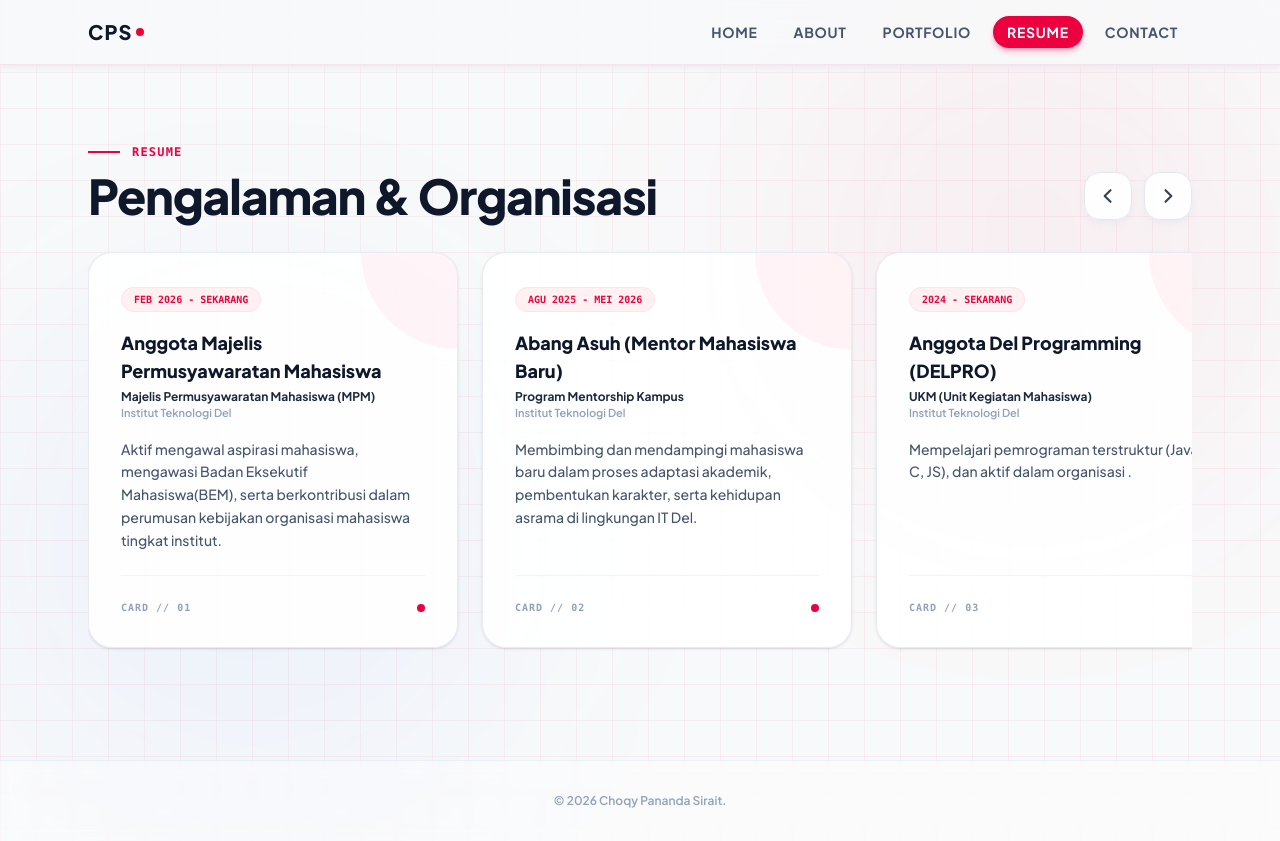
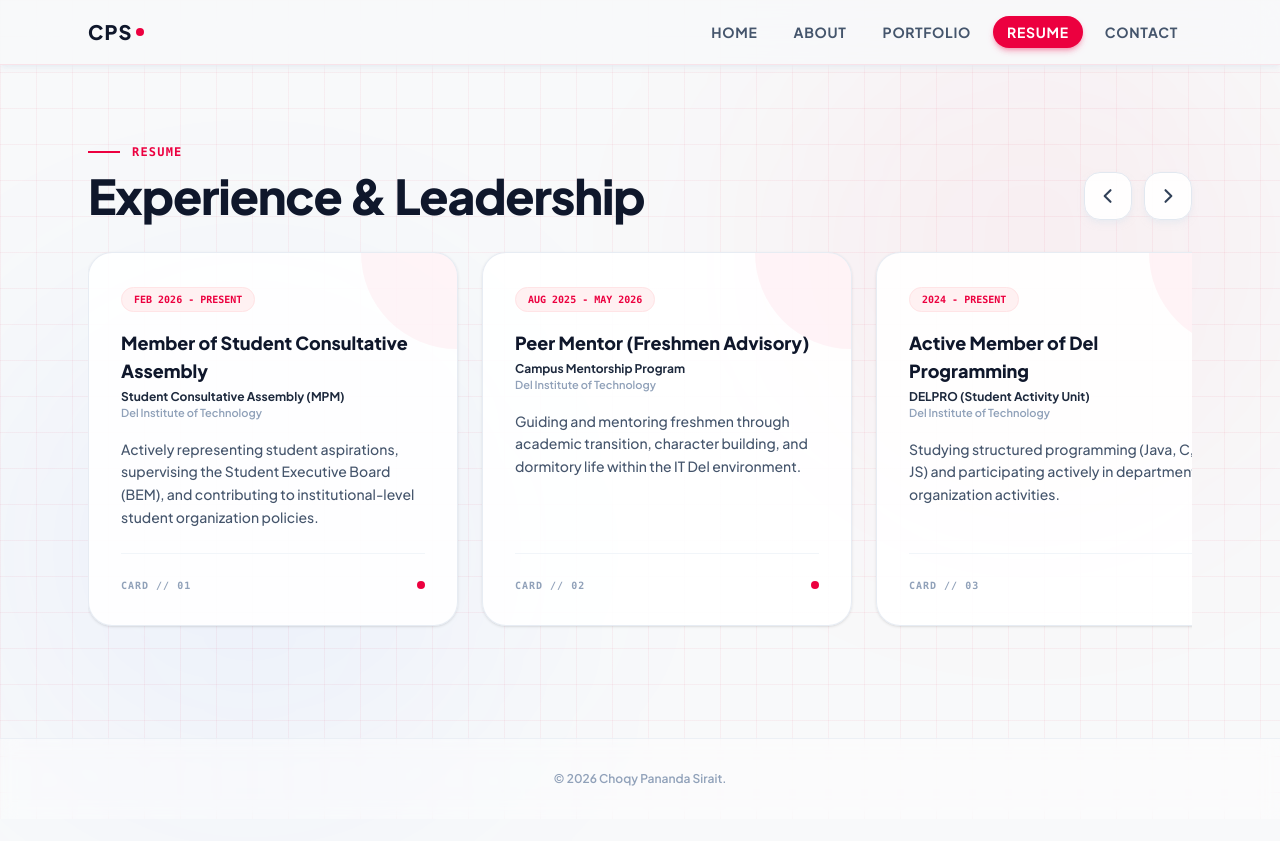
Before and after one commit to ChoqySirait/Portfolio-Sdrhana, a Next.js app: page /resume in a window 1280 px wide. After the commit the page ends 819 px from the top, so only its background shows below. Built offline with nearby package versions, Linux system fonts and the light colour scheme.

Commit message:
Update page resume

```diff
--- a/app/resume/page.tsx
+++ b/app/resume/page.tsx
@@ -15,32 +15,32 @@ export default function ResumePage() {
 
   const experiences = [
     {
-      period: "FEB 2026 - SEKARANG",
-      role: "Anggota Majelis Permusyawaratan Mahasiswa",
-      organization: "Majelis Permusyawaratan Mahasiswa (MPM)",
-      institution: "Institut Teknologi Del",
-      description: "Aktif mengawal aspirasi mahasiswa, mengawasi Badan Eksekutif Mahasiswa(BEM), serta berkontribusi dalam perumusan kebijakan organisasi mahasiswa tingkat institut."
+      period: "FEB 2026 - PRESENT",
+      role: "Member of Student Consultative Assembly",
+      organization: "Student Consultative Assembly (MPM)",
+      institution: "Del Institute of Technology",
+      description: "Actively representing student aspirations, supervising the Student Executive Board (BEM), and contributing to institutional-level student organization policies."
     },
     {
-      period: "AGU 2025 - MEI 2026",
-      role: "Abang Asuh (Mentor Mahasiswa Baru)",
-      organization: "Program Mentorship Kampus",
-      institution: "Institut Teknologi Del",
-      description: "Membimbing dan mendampingi mahasiswa baru dalam proses adaptasi akademik, pembentukan karakter, serta kehidupan asrama di lingkungan IT Del."
+      period: "AUG 2025 - MAY 2026",
+      role: "Peer Mentor (Freshmen Advisory)",
+      organization: "Campus Mentorship Program",
+      institution: "Del Institute of Technology",
+      description: "Guiding and mentoring freshmen through academic transition, character building, and dormitory life within the IT Del environment."
     },
     {
-      period: "2024 - SEKARANG",
-      role: "Anggota Del Programming (DELPRO)",
-      organization: "UKM (Unit Kegiatan Mahasiswa)",
-      institution: "Institut Teknologi Del",
-      description: "Mempelajari pemrograman terstruktur (Java, C, JS), dan aktif dalam organisasi ."
+      period: "2024 - PRESENT",
+      role: "Active Member of Del Programming",
+      organization: "DELPRO (Student Activity Unit)",
+      institution: "Del Institute of Technology",
+      description: "Studying structured programming (Java, C, JS) and participating actively in departmental organization activities."
     },
     {
       period: "2025 - 2026",
-      role: "Asisten Dosen Mata Kuliah Algoritma dan Struktur Data (ALSTRUDAT)",
-      organization: "Akademik",
-      institution: "Institut Teknologi Del",
-      description: "Menjadi Asisten Dosen dalam Praktikum di mata kuliah tercantum"
+      role: "Teaching Assistant — Data Structures & Algorithms",
+      organization: "Academic Department",
+      institution: "Del Institute of Technology",
+      description: "Served as a Teaching Assistant facilitating practical lab sessions for the Data Structures & Algorithms course."
     }
   ];
 
@@ -56,7 +56,7 @@ export default function ResumePage() {
                 Resume
               </span>
             </div>
-            <h1 className="text-3xl sm:text-5xl font-black text-slate-900 tracking-tight">Pengalaman &amp; Organisasi</h1>
+            <h1 className="text-3xl sm:text-5xl font-black text-slate-900 tracking-tight">Experience &amp; Leadership</h1>
           </div>
 
           {/* Tombol Swipe Desktop */}
@@ -80,7 +80,7 @@ export default function ResumePage() {
 
         {/* Petunjuk Swipe Khusus Mobile */}
         <p className="sm:hidden text-[11px] font-semibold text-rose-600 mb-4 flex items-center gap-1.5 animate-pulse">
-          <span>Geser riwayat untuk melihat lebih banyak</span>
+          <span>Swipe timeline to explore more</span>
         </p>
       </ScrollReveal>
 
```
